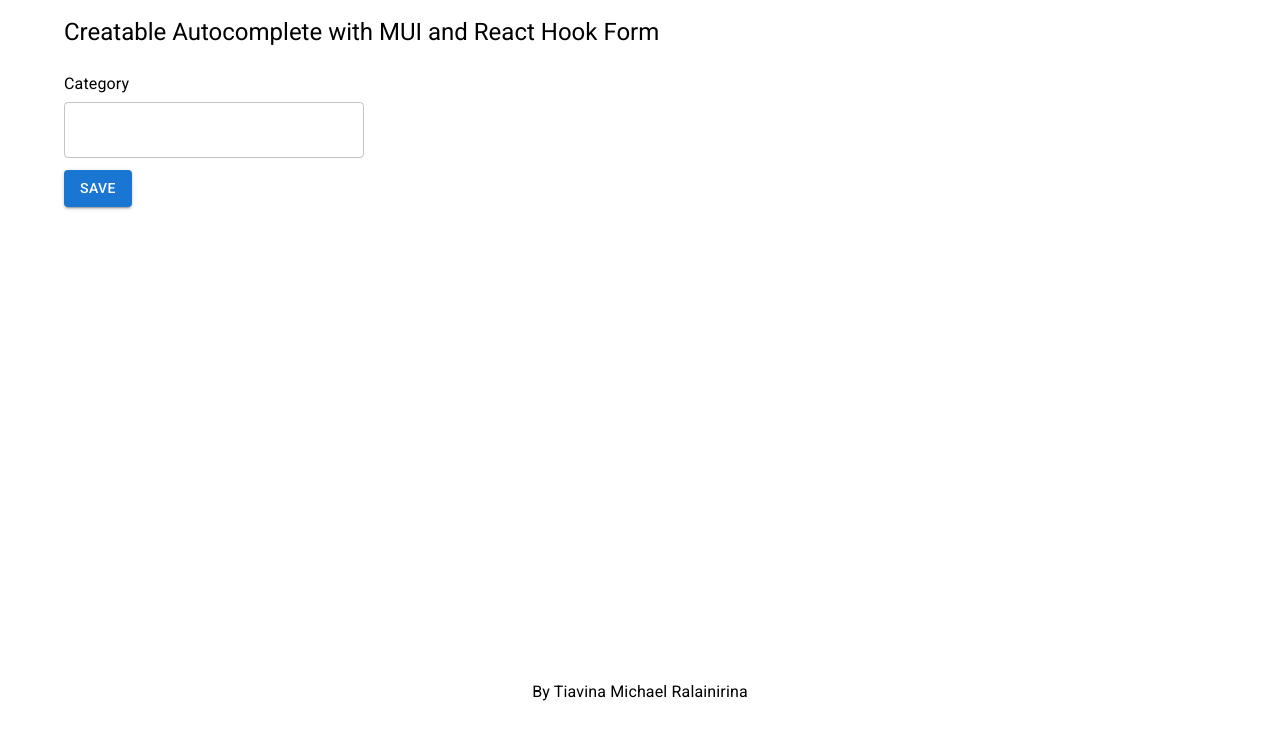
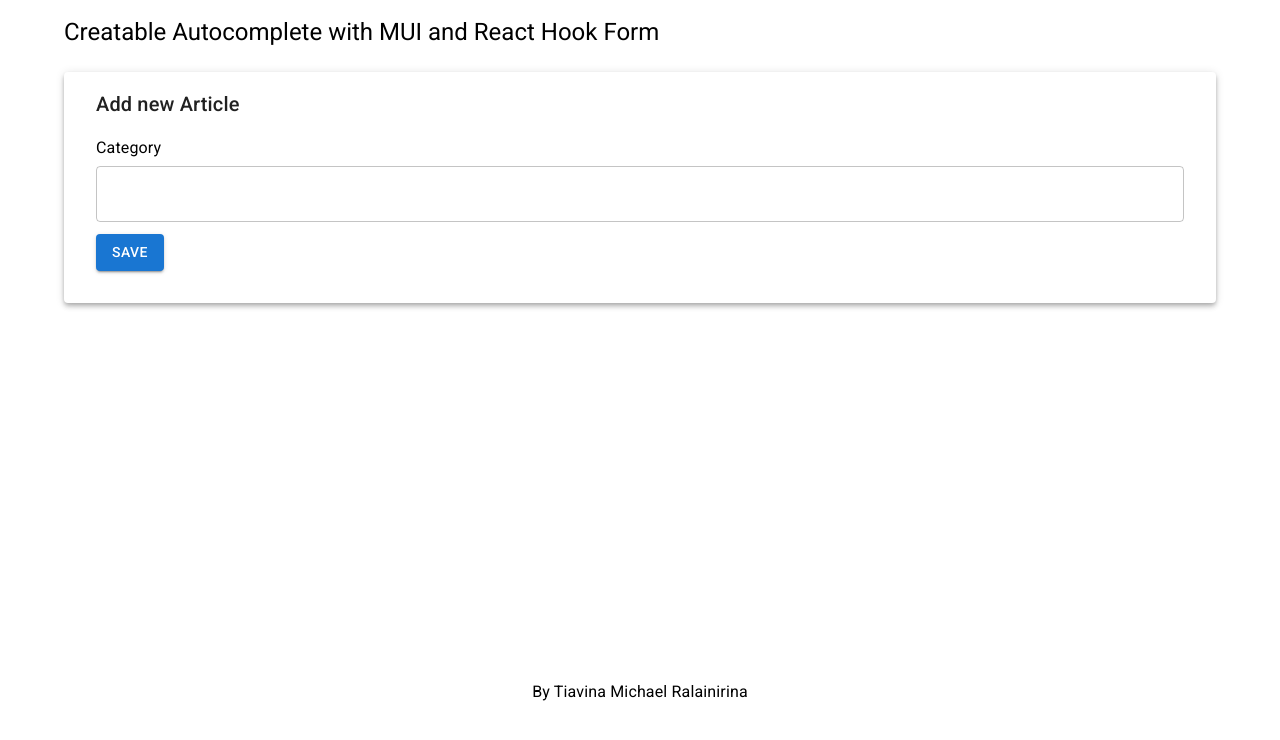
Before and after one commit to tiavina-mika/creatable-autocomplete-mui-hook-form, a React (Create React App) app in the folder src/: page / in a window 1280 px wide. Shown: the top 740 px of the page. Built offline with nearby package versions, Linux system fonts and the light colour scheme.

Commit message:
stylize article form

```diff
--- a/src/App.tsx
+++ b/src/App.tsx
@@ -1,4 +1,4 @@
-import { Box, Container, Stack, Typography } from "@mui/material";
+import { Box, Container, Stack, Typography, Card, Paper } from "@mui/material";
 
 import ArticleForm from "./containers/articles/ArticleForm";
 
@@ -19,7 +19,12 @@
             <Typography variant="h5">
               Creatable Autocomplete with MUI and React Hook Form
             </Typography>
-            <ArticleForm />
+            <Paper elevation={4} sx={{ px: 4, pb: 4, pt: 2 }}>
+              <Stack spacing={2}>
+                <Typography variant="h6">Add new Article</Typography>
+                <ArticleForm />
+              </Stack>
+            </Paper>
           </Stack>
         </div>
         <div>
--- a/src/components/form/fields/CreatableAutoCompleteField.tsx
+++ b/src/components/form/fields/CreatableAutoCompleteField.tsx
@@ -18,6 +18,7 @@
   renderForm: (formId: string, value: any, toggle: () => void) => ReactNode;
   formId: string;
   dialogTitle: string;
+  fullWidth?: boolean;
 };
 
 const CreatableAutoCompleteField: FC<Props> = ({
@@ -29,6 +30,7 @@
   renderForm,
   formId,
   dialogTitle,
+  fullWidth,
   options = []
 }) => {
   // hooks
@@ -38,7 +40,11 @@
   } = useFormContext();
 
   return (
-    <FormControl component="fieldset" error={!!errors?.[name]}>
+    <FormControl
+      component="fieldset"
+      error={!!errors?.[name]}
+      fullWidth={fullWidth}
+    >
       {fixedLabel && (
         <InputLabel
           label={fixedLabel}
--- a/src/components/form/inputs/CreatableAutocompleteInput.tsx
+++ b/src/components/form/inputs/CreatableAutocompleteInput.tsx
@@ -1,4 +1,4 @@
-import { FC, ReactNode, useState } from "react";
+import { FC, Fragment, ReactNode, useState } from "react";
 
 import { Autocomplete, createFilterOptions, TextField } from "@mui/material";
 import { v4 as uuidv4 } from "uuid";
@@ -32,7 +32,7 @@
   const toggleDialog = () => setOpenFormDialog((prev) => !prev);
 
   return (
-    <>
+    <Fragment>
       <Autocomplete
         value={value}
         onChange={(event, newValue) => {
@@ -83,7 +83,6 @@
         clearOnBlur
         handleHomeEndKeys
         renderOption={(props, option) => <li {...props}>{option.label}</li>}
-        sx={{ width: 300 }}
         freeSolo
         renderInput={(params) => <TextField {...params} label={label} />}
       />
@@ -96,7 +95,7 @@
         content={renderForm(formId, value, toggleDialog)}
         formId={formId}
       />
-    </>
+    </Fragment>
   );
 };
 
--- a/src/containers/articles/ArticleForm.tsx
+++ b/src/containers/articles/ArticleForm.tsx
@@ -60,6 +60,7 @@
           options={categoryOptions}
           formId={CATEGORY_FORM_ID}
           dialogTitle="Add new category"
+          fullWidth
           renderForm={(formId, value, closeDialog) => (
             <CategoryForm
               formId={formId}
```
